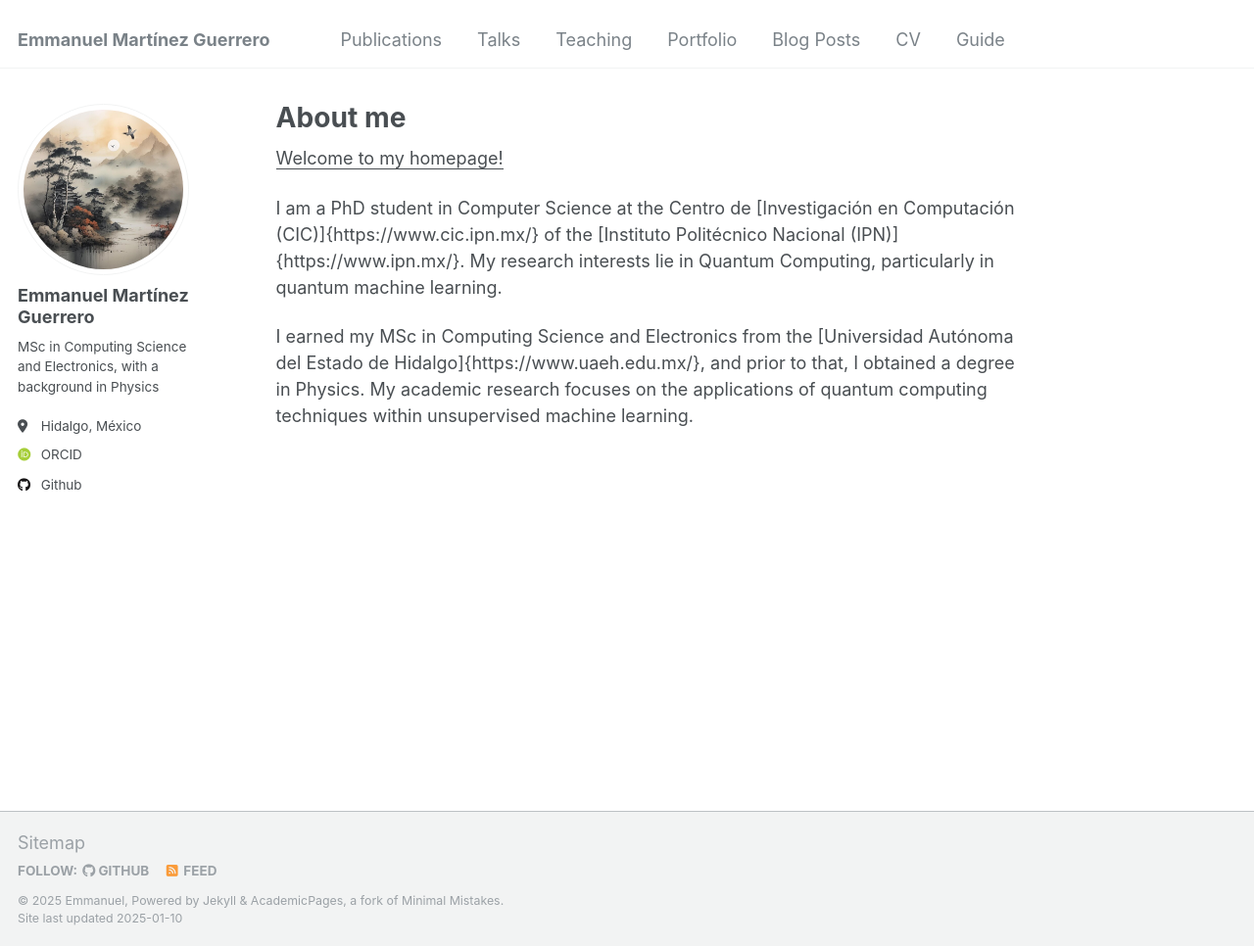
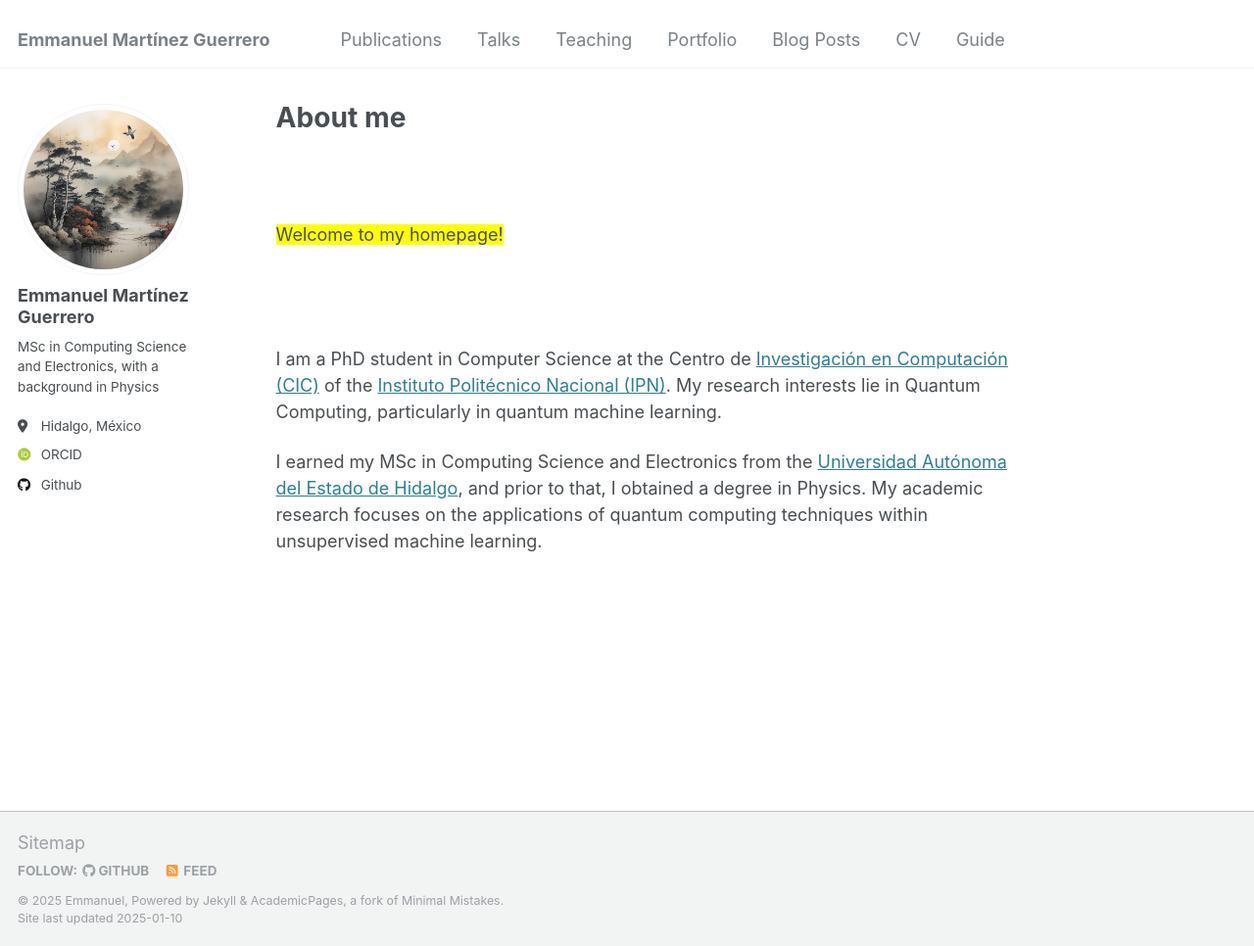
Before and after one commit to EmX-Mtz/EmX-Mtz.github.io, a Jekyll site: the page built from _pages/about.md, in a window 1280 px wide and 966 px high. Shown: the whole window at 98% size. Built offline with Jekyll 4.4.1, drawn with Linux system fonts in a browser that asks for light colours; some web fonts are replaced.

Commit message:
about.md

```diff
--- a/_pages/about.md
+++ b/_pages/about.md
@@ -6,12 +6,15 @@ redirect_from:
   - /about/
   - /about.html
 ---
+<br>
+<br>
 
+ <span style="background-color:yellow;">Welcome to my homepage!</span>
 
- <u>Welcome to my homepage!</u>
+<br>
+<br>
 
+I am a PhD student in Computer Science at the Centro de [Investigación en Computación (CIC)](https://www.cic.ipn.mx/) of the [Instituto Politécnico Nacional (IPN)](https://www.ipn.mx/). My research interests lie in Quantum Computing, particularly in quantum machine learning.
 
-I am a PhD student in Computer Science at the Centro de [Investigación en Computación (CIC)]{https://www.cic.ipn.mx/} of the [Instituto Politécnico Nacional (IPN)]{https://www.ipn.mx/}. My research interests lie in Quantum Computing, particularly in quantum machine learning.
-
-I earned my MSc in Computing Science and Electronics from the [Universidad Autónoma del Estado de Hidalgo]{https://www.uaeh.edu.mx/}, and prior to that, I obtained a degree in Physics.
+I earned my MSc in Computing Science and Electronics from the [Universidad Autónoma del Estado de Hidalgo](https://www.uaeh.edu.mx/), and prior to that, I obtained a degree in Physics.
 My academic research focuses on the applications of quantum computing techniques within unsupervised machine learning.
```
